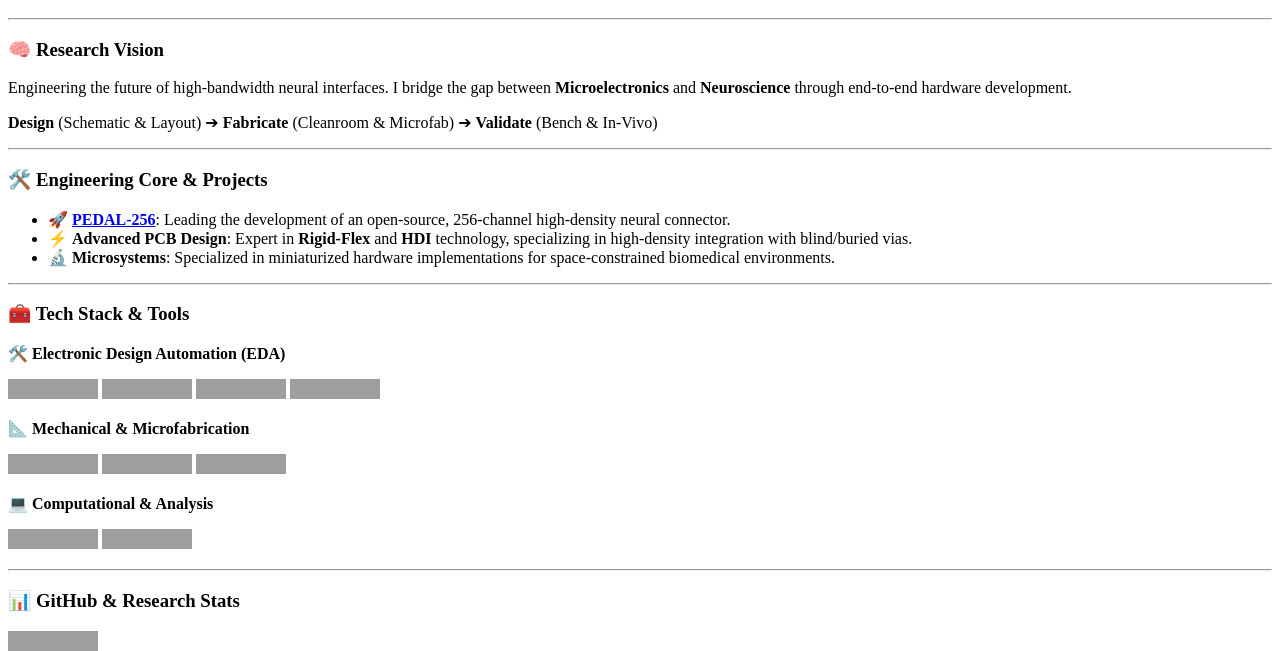
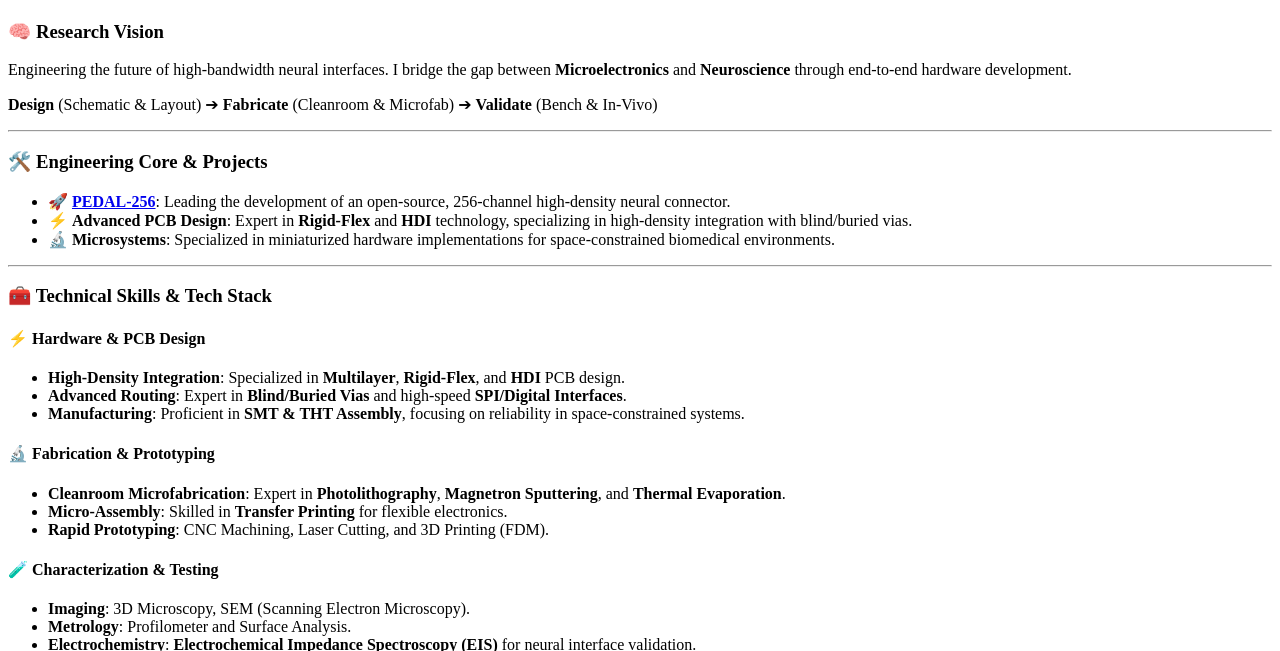
Before and after one commit to Tianyu-Bai/Tianyu-Bai.github.io, a Jekyll site: the page built from _pages/includes/intro.md, in a window 1280 px wide and 1400 px high, scrolled down 1083 px, cut to the strip 49-700 px from the top of the window. Built offline with Jekyll 4.4.1, drawn with Linux system fonts in a browser that asks for light colours; our own code applies the rules of GitHub Pages for plain Markdown files; some of the changed text lies outside the part shown; grey boxes are pictures that could not be loaded.

Commit message:
Revise intro and technical skills in intro.md
Updated the introduction section with new images and links, revised technical skills, and improved formatting.

```diff
--- a/_pages/includes/intro.md
+++ b/_pages/includes/intro.md
@@ -4,13 +4,8 @@
   <img src="https://readme-typing-svg.demolab.com?font=Fira+Code&size=24&pause=1000&color=00693E&center=true&vCenter=true&width=600&lines=+Building+High-Density+Neural+Interfaces;+Mastering+Rigid-Flex+PCB+Design;+Innovating+at+the+Neural+Implants" />
 </p>
 
-<p align="center">
-  <img src="https://img.shields.io/badge/PHD%20INNOVATION%20FELLOW-00693E?style=for-the-badge&logo=dartmouth&logoColor=white" />
-  <img src="https://img.shields.io/badge/DARTMOUTH%20COLLEGE-00693E?style=for-the-badge" />
-  <img src="https://img.shields.io/badge/SEEKING-HARDWARE%20INTERNSHIP-0077B5?style=for-the-badge&logo=linkedin&logoColor=white" />
-</p>
+<p align="center"><img src="https://img.shields.io/badge/PHD%20INNOVATION%20FELLOW-00693E?style=for-the-badge&logo=dartmouth&logoColor=white" /> <a href="mailto:Tianyu.Bai.TH@Dartmouth.edu"><img src="https://img.shields.io/badge/Email-Tianyu.Bai.TH%40Dartmouth.edu-FFA500?style=for-the-badge&logo=minutemailer&logoColor=white" /></a> <a href="https://www.linkedin.com/in/tianyubai/"><img src="https://img.shields.io/badge/LinkedIn-Tianyu%20Bai-0077B5?style=for-the-badge&logo=linkedin&logoColor=white" /></a> <img src="https://img.shields.io/badge/SEEKING-HARDWARE%20INTERNSHIP-B0C4DE?style=for-the-badge&logo=linkedin&logoColor=0077B5" /></p>
 
----
 
 ### 🧠 Research Vision
 Engineering the future of high-bandwidth neural interfaces. I bridge the gap between **Microelectronics** and **Neuroscience** through end-to-end hardware development.
@@ -26,30 +21,42 @@ Engineering the future of high-bandwidth neural interfaces. I bridge the gap bet
 
 ---
 
-### 🧰 Tech Stack & Tools
+### 🧰 Technical Skills & Tech Stack
 
-**🛠️ Electronic Design Automation (EDA)**
+#### ⚡ Hardware & PCB Design
+- **High-Density Integration**: Specialized in **Multilayer**, **Rigid-Flex**, and **HDI** PCB design.
+- **Advanced Routing**: Expert in **Blind/Buried Vias** and high-speed **SPI/Digital Interfaces**.
+- **Manufacturing**: Proficient in **SMT & THT Assembly**, focusing on reliability in space-constrained systems.
+
+#### 🔬 Fabrication & Prototyping
+- **Cleanroom Microfabrication**: Expert in **Photolithography**, **Magnetron Sputtering**, and **Thermal Evaporation**.
+- **Micro-Assembly**: Skilled in **Transfer Printing** for flexible electronics.
+- **Rapid Prototyping**: CNC Machining, Laser Cutting, and 3D Printing (FDM).
+
+#### 🧪 Characterization & Testing
+- **Imaging**: 3D Microscopy, SEM (Scanning Electron Microscopy).
+- **Metrology**: Profilometer and Surface Analysis.
+- **Electrochemistry**: **Electrochemical Impedance Spectroscopy (EIS)** for neural interface validation.
+- **Reliability**: Mechanical stress testing and **Accelerated Aging Tests**.
+
+#### 💻 Software & Simulation
+
 <p align="left">
-  <img src="https://img.shields.io/badge/Altium%20Designer-FF6600?style=flat-square&logo=altiumdesigner&logoColor=white" />
-  <img src="https://img.shields.io/badge/KiCAD-314CB0?style=flat-square&logo=kicad&logoColor=white" />
-  <img src="https://img.shields.io/badge/KLayout-000000?style=flat-square" />
-  <img src="https://img.shields.io/badge/L--Edit-444444?style=flat-square" />
+  <img src="https://img.shields.io/badge/Altium%20Designer-FF6600?style=for-the-badge&logo=altiumdesigner&logoColor=white" />
+  <img src="https://img.shields.io/badge/KiCAD-314CB0?style=for-the-badge&logo=kicad&logoColor=white" />
+  <img src="https://img.shields.io/badge/SolidWorks-DA1F26?style=for-the-badge&logo=solidworks&logoColor=white" />
+  <img src="https://img.shields.io/badge/AutoCAD-0696D7?style=for-the-badge&logo=autodesk&logoColor=white" />
+  <br>
+  <img src="https://img.shields.io/badge/Python-3776AB?style=for-the-badge&logo=python&logoColor=white" />
+  <img src="https://img.shields.io/badge/MATLAB-ED1C24?style=for-the-badge&logo=mathworks&logoColor=white" />
+  <img src="https://img.shields.io/badge/KLayout-000000?style=for-the-badge" />
+  <img src="https://img.shields.io/badge/L--Edit-444444?style=for-the-badge" />
 </p>
 
-**📐 Mechanical & Microfabrication**
-<p align="left">
-  <img src="https://img.shields.io/badge/AutoCAD-0696D7?style=flat-square&logo=autodesk&logoColor=white" />
-  <img src="https://img.shields.io/badge/SolidWorks-DA1F26?style=flat-square&logo=solidworks&logoColor=white" />
-  <img src="https://img.shields.io/badge/Cleanroom-Microfab-00693E?style=flat-square" />
-</p>
-
-**💻 Computational & Analysis**
-<p align="left">
-  <img src="https://img.shields.io/badge/Python-3776AB?style=flat-square&logo=python&logoColor=white" />
-  <img src="https://img.shields.io/badge/MATLAB-ED1C24?style=flat-square&logo=mathworks&logoColor=white" />
-</p>
-
----
+### 📫 Let's Connect
+* 🌐 **Personal Website:** [tianyu-bai.github.io](https://tianyu-bai.github.io/)
+* 💼 **LinkedIn:** [linkedin.com/in/tianyu-bai](https://www.linkedin.com/in/tianyu-bai)
+* 📧 **Email:** [tianyu.bai.th@dartmouth.edu](mailto:tianyu.bai.th@dartmouth.edu)
 
 ### 📊 GitHub & Research Stats
 <p align="left">
@@ -60,14 +67,7 @@ Engineering the future of high-bandwidth neural interfaces. I bridge the gap bet
 
 ![Tianyu's GitHub stats](https://github-readme-stats.vercel.app/api?username=tianyu-bai&show_icons=true&theme=algolia&count_private=true&hide_border=true)
 ![Top Langs](https://github-readme-stats.vercel.app/api/top-langs/?username=tianyu-bai&layout=compact&theme=algolia&hide_border=true)
-
 ---
-
-### 📫 Let's Connect
-* 🌐 **Personal Website:** [tianyu-bai.github.io](https://tianyu-bai.github.io/)
-* 💼 **LinkedIn:** [linkedin.com/in/tianyu-bai](https://www.linkedin.com/in/tianyu-bai)
-* 📧 **Email:** [tianyu.bai.th@dartmouth.edu](mailto:tianyu.bai.th@dartmouth.edu)
-
 <p align="right">
   <i>"Translating technical innovation into human impact."</i>
 </p>
```
